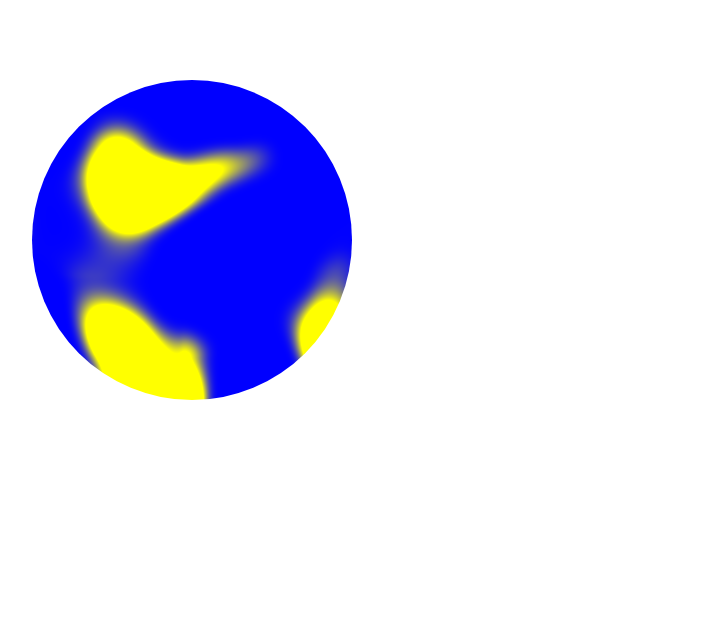
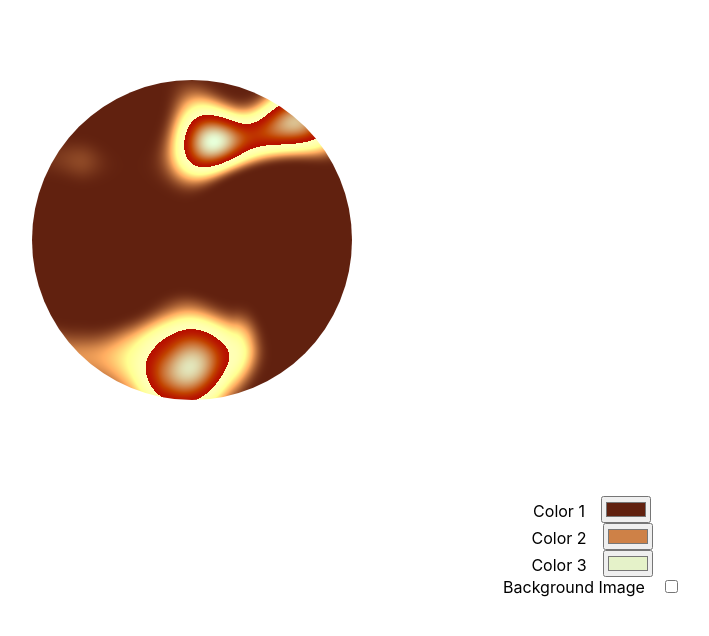
Before and after one commit to moritzsalla/liquid-drops-webgl, a React (Create React App) app: page / in a window 1280 px wide. Shown: the top 636 px of the page, without its empty margins (48-757 px from the left). Built offline with nearby package versions, Linux system fonts and the light colour scheme.

Commit message:
Enhance Canvas component with color customization and background image options

```diff
--- a/src/App.tsx
+++ b/src/App.tsx
@@ -4,17 +4,7 @@ import { Canvas } from "./Canvas";
 export const App = () => {
 	return (
 		<div className='App'>
-			<div
-				style={{
-					width: "20rem",
-					height: "20rem",
-					borderRadius: "50%",
-					margin: "5rem",
-					overflow: "hidden",
-				}}
-			>
-				<Canvas />
-			</div>
+			<Canvas />
 		</div>
 	);
 };
--- a/src/Canvas.tsx
+++ b/src/Canvas.tsx
@@ -1,4 +1,4 @@
-import { useEffect, useRef } from "react";
+import { useEffect, useRef, useState } from "react";
 import { colorToVec4, WebFrag } from "./lib/WebFrag";
 
 const FRAGMENT_SHADER = `#ifdef GL_ES
@@ -59,10 +59,10 @@ void main() {
     gl_FragColor = color;
 }`;
 
-const COLORS = ["#0000FF", "#FFFF00", "#00FFFF"];
-
 export const Canvas = () => {
 	const ref = useRef<HTMLCanvasElement>(null);
+	const [colors, setColors] = useState(["#61210F", "#CE8147", "#E5F2C9"]);
+	const [hasBackgroundImage, setHasBackgroundImage] = useState(false);
 
 	useEffect(() => {
 		const canvas = ref.current;
@@ -82,8 +82,8 @@ export const Canvas = () => {
 		webFrag.setShader(FRAGMENT_SHADER);
 
 		// Add all colors to the fragment shader
-		for (let i = 0; i < COLORS.length; i++) {
-			const color = COLORS[i];
+		for (let i = 0; i < colors.length; i++) {
+			const color = colors[i];
 			webFrag.setUniform(`u_color_${i}`, colorToVec4(color));
 		}
 
@@ -94,15 +94,64 @@ export const Canvas = () => {
 			window.removeEventListener("resize", resizeCanvas);
 			webFrag.destroy();
 		};
-	}, []);
+	}, [colors]);
 
 	return (
-		<canvas
-			ref={ref}
+		<div
 			style={{
-				width: "100%",
-				height: "100%",
+				backgroundImage: hasBackgroundImage
+					? "url('https://media.cntraveler.com/photos/5eb18e42fc043ed5d9779733/16:9/w_4288,h_2412,c_limit/BlackForest-Germany-GettyImages-147180370.jpg')"
+					: "none",
+				backgroundSize: "cover",
 			}}
-		/>
+		>
+			<div
+				style={{
+					width: "20rem",
+					height: "20rem",
+					borderRadius: "50%",
+					margin: "5rem",
+					overflow: "hidden",
+				}}
+			>
+				<canvas
+					ref={ref}
+					style={{
+						width: "100%",
+						height: "100%",
+					}}
+				/>
+			</div>
+
+			<div style={{ background: "white", padding: "1rem" }}>
+				{colors.map((color, i) => {
+					return (
+						<div key={i + color}>
+							<label style={{ paddingRight: "1rem" }}>
+								Color {i + 1}
+							</label>
+							<input
+								type='color'
+								value={color}
+								onChange={(e) => {
+									const newColors = [...colors];
+									newColors[i] = e.target.value;
+									setColors(newColors);
+								}}
+							/>
+						</div>
+					);
+				})}
+
+				<div>
+					<label style={{ paddingRight: "1rem" }}>Background Image</label>
+					<input
+						type='checkbox'
+						checked={hasBackgroundImage}
+						onChange={(e) => setHasBackgroundImage(e.target.checked)}
+					/>
+				</div>
+			</div>
+		</div>
 	);
 };
```
